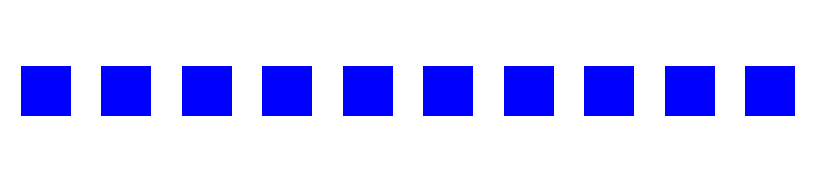
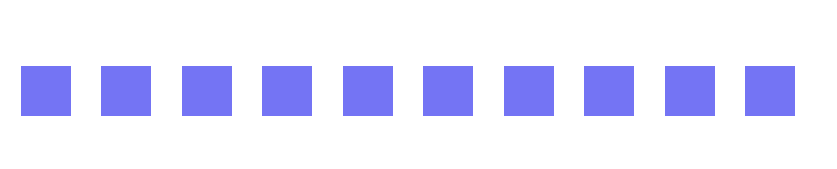
Before and after one commit to Marcsi29/Marcsi29.github.io, a plain HTML site: page pseudo/20 boxes/index.html in a window 1280 px wide. Shown: the whole page, without its empty margins (0-837 px from the left). Drawn offline with Linux system fonts and the light colour scheme.

Commit message:
Update style.css

```diff
--- a/pseudo/20 boxes/style.css
+++ b/pseudo/20 boxes/style.css
@@ -2,6 +2,7 @@
     width: 800px;
     height: 150px;
     background: white;
+    margin: 2px solid rgb(108, 108, 236);
     list-style-type: none;
     display: flex;
     gap: 5px;
@@ -14,6 +15,6 @@
   .item-1 {
     width: 50px;
     height: 50px;
-    background: blue;
+    background: rgb(116, 116, 244);
   /*   display: inline; */
   }
```
